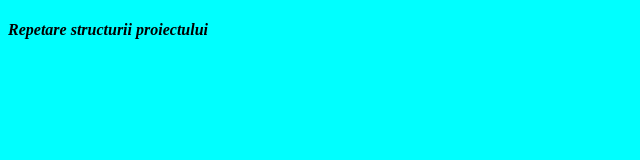
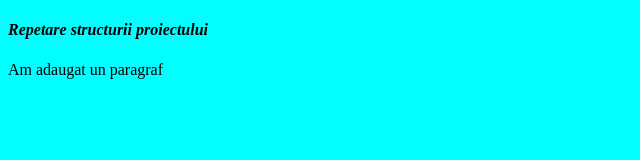
Before and after one commit to John7412369/repetare, a plain HTML site: page index.html in a window 1280 px wide. Shown: the whole page, without its empty margins (0-640 px from the left). Drawn offline with Linux system fonts and the light colour scheme.

Commit message:
Update index.html

```diff
--- a/index.html
+++ b/index.html
@@ -8,6 +8,10 @@
 <body>
     <i><h4>Repetare structurii proiectului</h4></i>
     <script src="js/main.js"></script>
+    <p>
+        Am adaugat un paragraf
+
+    </p>
 
 </body>
 </html>
```
